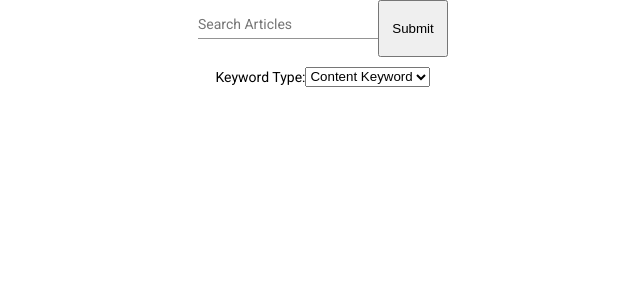
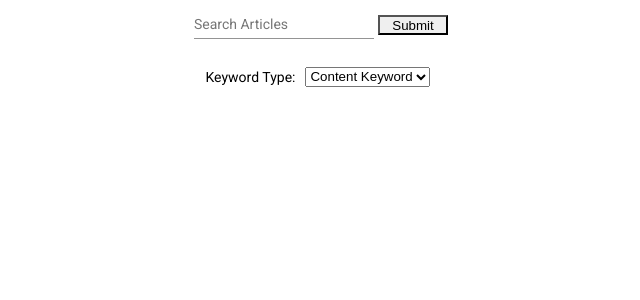
Before and after one commit to vorpal56/cp465-project, an Angular app: page / in a window 1280 px wide. Shown: the top 300 px of the page, without its empty margins (317-957 px from the left). Built offline with nearby package versions, Linux system fonts and the light colour scheme.

Commit message:
Minor Changes to apperance

```diff
--- a/src/app/results/results.component.html
+++ b/src/app/results/results.component.html
@@ -6,6 +6,7 @@
 <mat-card class="document-card">
     <mat-card-header>
         <mat-card-title>{{document["title"]}}</mat-card-title>
+		<mat-card-subtitle>{{document["date"]}} </mat-card-subtitle>
     </mat-card-header>
     <mat-card-content>
 		{{document["content"]}}
--- a/src/app/results/results.component.scss
+++ b/src/app/results/results.component.scss
@@ -14,7 +14,6 @@ font-size:20px;
 
     }
 .cardRight{
-    display: inline-flex; /* Title beside article, blocked: Looks Better */
-    //display: inline-table;  //Title at top of article, blocked*/
+    display: inline-flex;
     float:right;
 }
--- a/src/app/search/search.component.html
+++ b/src/app/search/search.component.html
@@ -10,7 +10,7 @@
 </div>
 <div class = "centerB">
 <mat-label>Keyword Type: </mat-label>
-<select name="Search By" id="searchBy">
+<select class="selectSearch"name="Search By" id="searchBy">
 <option selected="selected" value="content">Content Keyword</option>
 <option value="title">Title Keyword</option>
 </select>
--- a/src/app/search/search.component.scss
+++ b/src/app/search/search.component.scss
@@ -1,15 +1,26 @@
 .center {
     display: flex;
     justify-content: center;
+    //background-color: black;
+    //text
   }
 .centerB {
 display: flex;
 justify-content: center;
-padding: 10px
+padding: 10px;
 }
 .submit{
     width: 70px!important;
-    height: auto!important;
+    height: 20px!important;
+    background-position-y: center;
     min-width: unset!important;
+    margin: 15px 4px;
 
 }
+// ::ng-deep .mat-form-field {
+//     /*change color of label*/
+//
+//    }
+.selectSearch{
+    margin: 0px 10px;
+}
```
